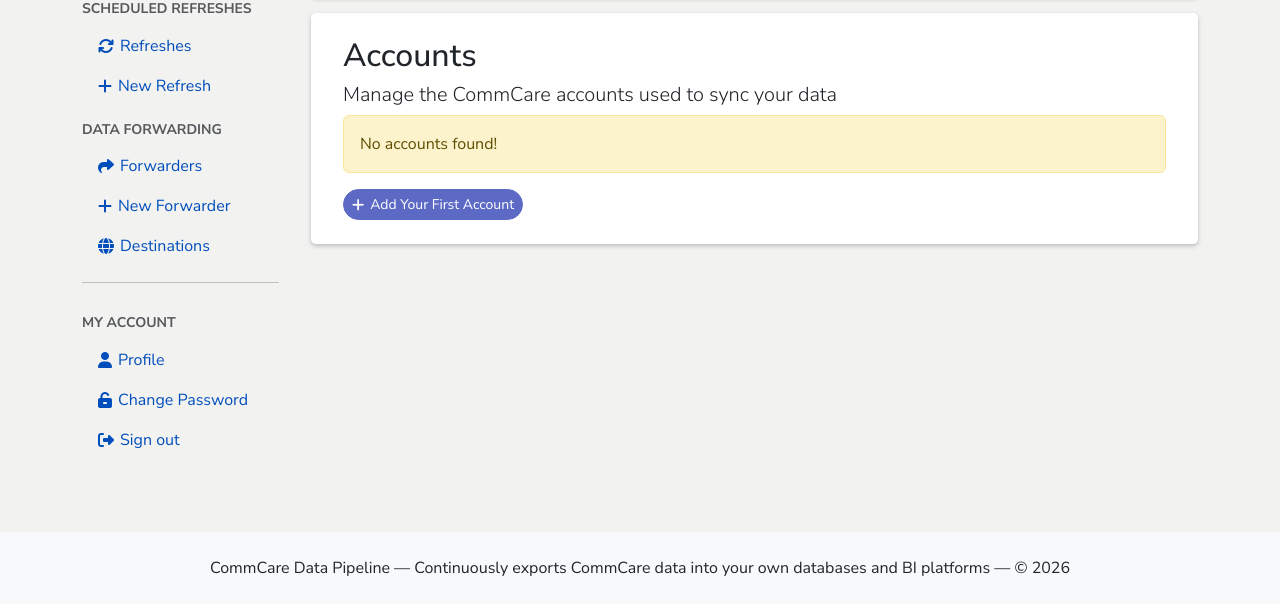
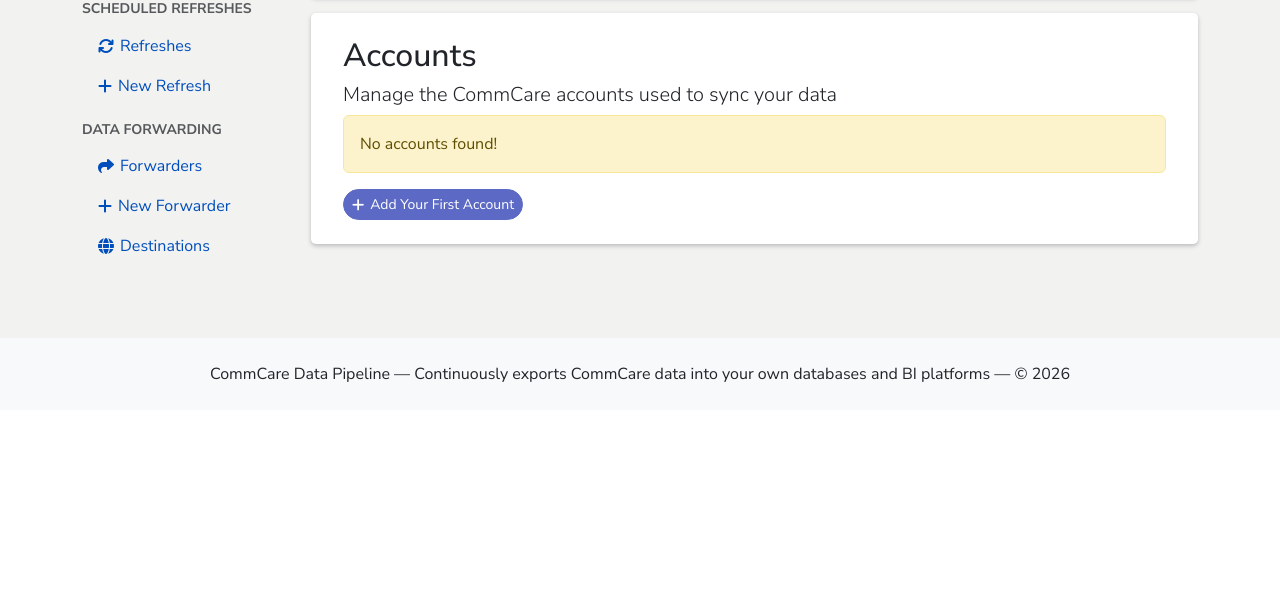
Before and after one commit to dimagi/commcare-sync, a Django app: page /commcare/ in a window 1280 px wide. Shown: the part 457-1061 px from the top of the page. After the commit the page ends 839 px from the top, so only its background shows below. Run offline with Django 3.2, Linux system fonts and the light colour scheme; the visitor is signed in with stand-in values (Sample User, id 1); data that the repository does not hold is empty; parts of the project's set-up code (start-up, migrations or seed data) failed here and were passed over; some libraries are stand-ins or nearby versions.

Commit message:
Drop burger menu duplication in app_nav.html

```diff
--- a/templates/web/components/app_nav.html
+++ b/templates/web/components/app_nav.html
@@ -130,39 +130,4 @@
       </a>
     </li>
   </ul>
-  <hr />
-  <h6 class="text-muted text-uppercase small fw-bold mt-3 d-md-none d-lg-block">
-    {% trans "My Account" %}
-  </h6>
-  <ul class="nav flex-column">
-    <li class="nav-item">
-      <a
-        class="nav-link icon-link {% if active_tab == 'profile' %}active{% endif %}"
-        href="{% url 'users:user_profile' %}"
-      >
-        <i class="fa-solid fa-user"></i
-        ><span class="d-md-none d-lg-inline">{% trans "Profile" %}</span>
-      </a>
-    </li>
-    <li class="nav-item">
-      <a
-        class="nav-link icon-link {% if 'accounts/password/change' in request.path %}active{% endif %}"
-        href="{% url 'account_change_password' %}"
-      >
-        <i class="fa-solid fa-unlock-keyhole"></i
-        ><span class="d-md-none d-lg-inline"
-          >{% trans "Change Password" %}</span
-        >
-      </a>
-    </li>
-    <li class="nav-item">
-      <a
-        class="nav-link icon-link {% if 'accounts/logout' in request.path %}active{% endif %}"
-        href="{% url 'account_logout' %}"
-      >
-        <i class="fa-solid fa-right-from-bracket"></i
-        ><span class="d-md-none d-lg-inline">{% trans "Sign out" %}</span>
-      </a>
-    </li>
-  </ul>
 </aside>
```
